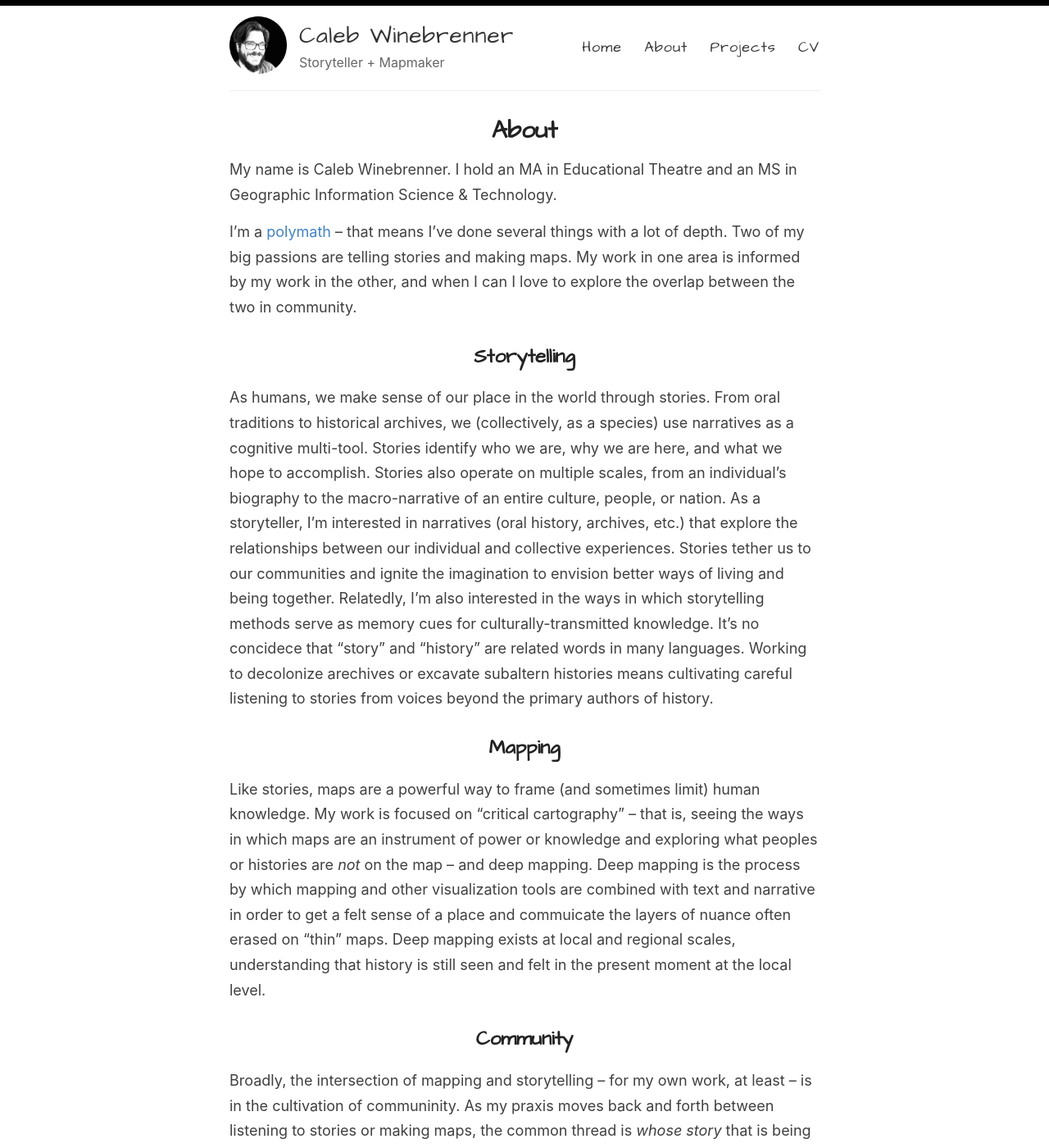
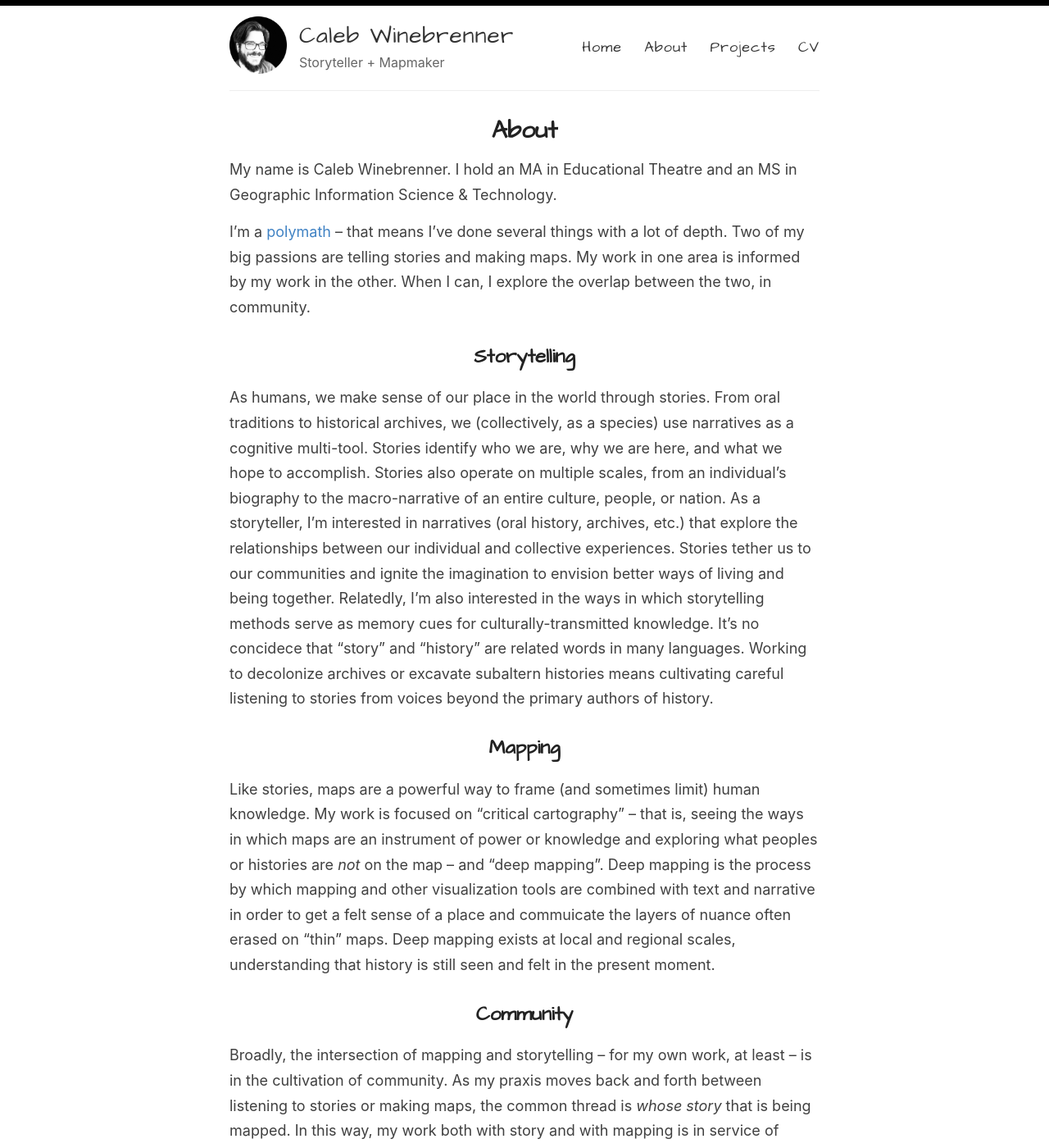
Before and after one commit to mappist/mappist.github.io, a Jekyll site: the page built from _pages/about.md, in a window 1280 px wide and 1400 px high. Shown: the whole window at 82% size. Built offline with Jekyll 4.4.1, drawn with Linux system fonts in a browser that asks for light colours.

Commit message:
Update about.md

```diff
--- a/_pages/about.md
+++ b/_pages/about.md
@@ -6,16 +6,16 @@
 
 My name is Caleb Winebrenner. I hold an MA in Educational Theatre and an MS in Geographic Information Science & Technology.
 
-I'm a [polymath](https://en.wikipedia.org/wiki/Polymath) -- that means I've done several things with a lot of depth. Two of my big passions are telling stories and making maps. My work in one area is informed by my work in the other, and when I can I love to explore the overlap between the two in community.
+I'm a [polymath](https://en.wikipedia.org/wiki/Polymath) -- that means I've done several things with a lot of depth. Two of my big passions are telling stories and making maps. My work in one area is informed by my work in the other. When I can, I explore the overlap between the two, in community.
 
 ## Storytelling
 
-As humans, we make sense of our place in the world through stories. From oral traditions to historical archives, we (collectively, as a species) use narratives as a cognitive multi-tool. Stories identify who we are, why we are here, and what we hope to accomplish. Stories also operate on multiple scales, from an individual's biography to the macro-narrative of an entire culture, people, or nation. As a storyteller, I'm interested in narratives (oral history, archives, etc.) that explore the relationships between our individual and collective experiences. Stories tether us to our communities and ignite the imagination to envision better ways of living and being together. Relatedly, I'm also interested in the ways in which storytelling methods serve as memory cues for culturally-transmitted knowledge. It's no concidece that "story" and "history" are related words in many languages. Working to decolonize arechives or excavate subaltern histories means cultivating careful listening to stories from voices beyond the primary authors of history.
+As humans, we make sense of our place in the world through stories. From oral traditions to historical archives, we (collectively, as a species) use narratives as a cognitive multi-tool. Stories identify who we are, why we are here, and what we hope to accomplish. Stories also operate on multiple scales, from an individual's biography to the macro-narrative of an entire culture, people, or nation. As a storyteller, I'm interested in narratives (oral history, archives, etc.) that explore the relationships between our individual and collective experiences. Stories tether us to our communities and ignite the imagination to envision better ways of living and being together. Relatedly, I'm also interested in the ways in which storytelling methods serve as memory cues for culturally-transmitted knowledge. It's no concidece that "story" and "history" are related words in many languages. Working to decolonize archives or excavate subaltern histories means cultivating careful listening to stories from voices beyond the primary authors of history.
 
 ## Mapping
 
-Like stories, maps are a powerful way to frame (and sometimes limit) human knowledge. My work is focused on "critical cartography" -- that is, seeing the ways in which maps are an instrument of power or knowledge and exploring what peoples or histories are *not* on the map -- and deep mapping. Deep mapping is the process by which mapping and other visualization tools are combined with text and narrative in order to get a felt sense of a place and commuicate the layers of nuance often erased on "thin" maps. Deep mapping exists at local and regional scales, understanding that history is still seen and felt in the present moment at the local level.
+Like stories, maps are a powerful way to frame (and sometimes limit) human knowledge. My work is focused on "critical cartography" -- that is, seeing the ways in which maps are an instrument of power or knowledge and exploring what peoples or histories are *not* on the map -- and "deep mapping". Deep mapping is the process by which mapping and other visualization tools are combined with text and narrative in order to get a felt sense of a place and commuicate the layers of nuance often erased on "thin" maps. Deep mapping exists at local and regional scales, understanding that history is still seen and felt in the present moment.
 
 ## Community
 
-Broadly, the intersection of mapping and storytelling -- for my own work, at least -- is in the cultivation of communinity. As my praxis moves back and forth between listening to stories or making maps, the common thread is *whose story* that is being mapped. In this way, my work both with story and with mapping is in service of humanizing broader social concerns like ecological justice, food systems, or education.
+Broadly, the intersection of mapping and storytelling -- for my own work, at least -- is in the cultivation of community. As my praxis moves back and forth between listening to stories or making maps, the common thread is *whose story* that is being mapped. In this way, my work both with story and with mapping is in service of humanizing broader social concerns like ecological justice, food systems, or education.
```
